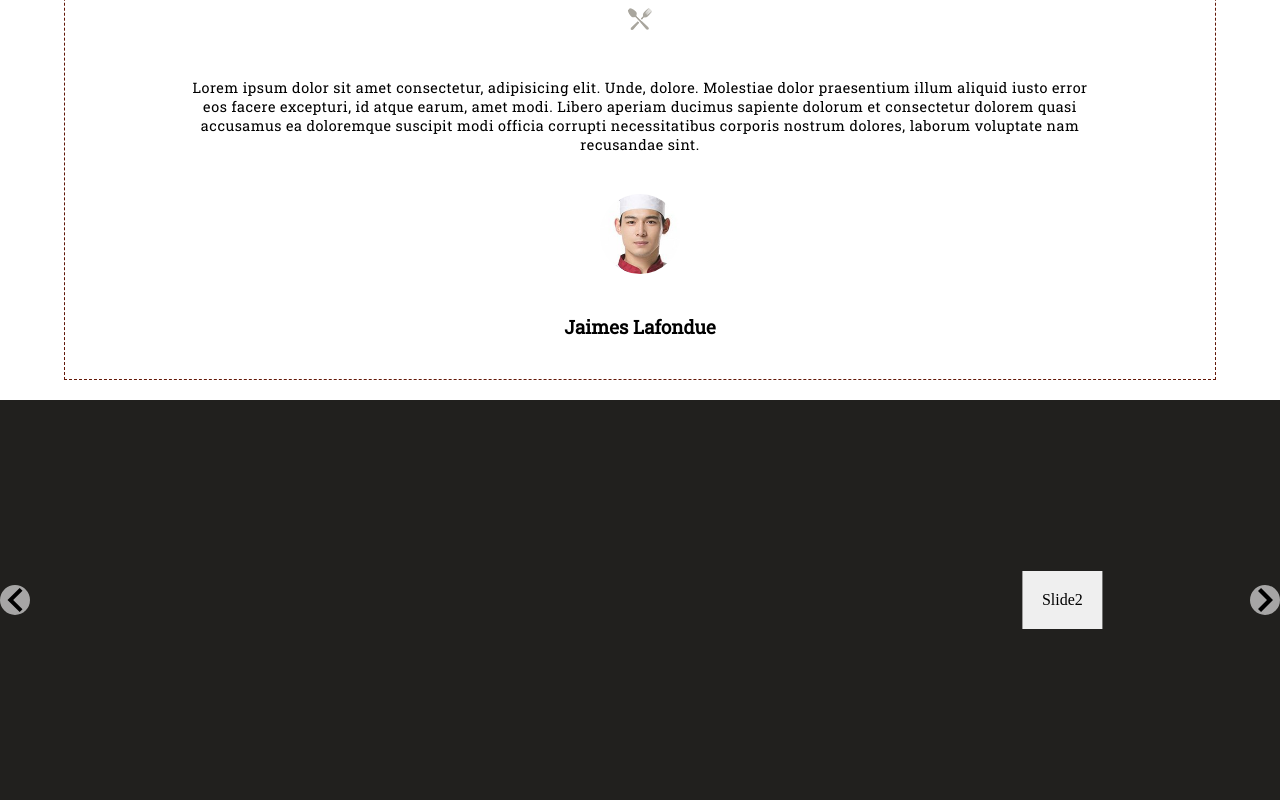
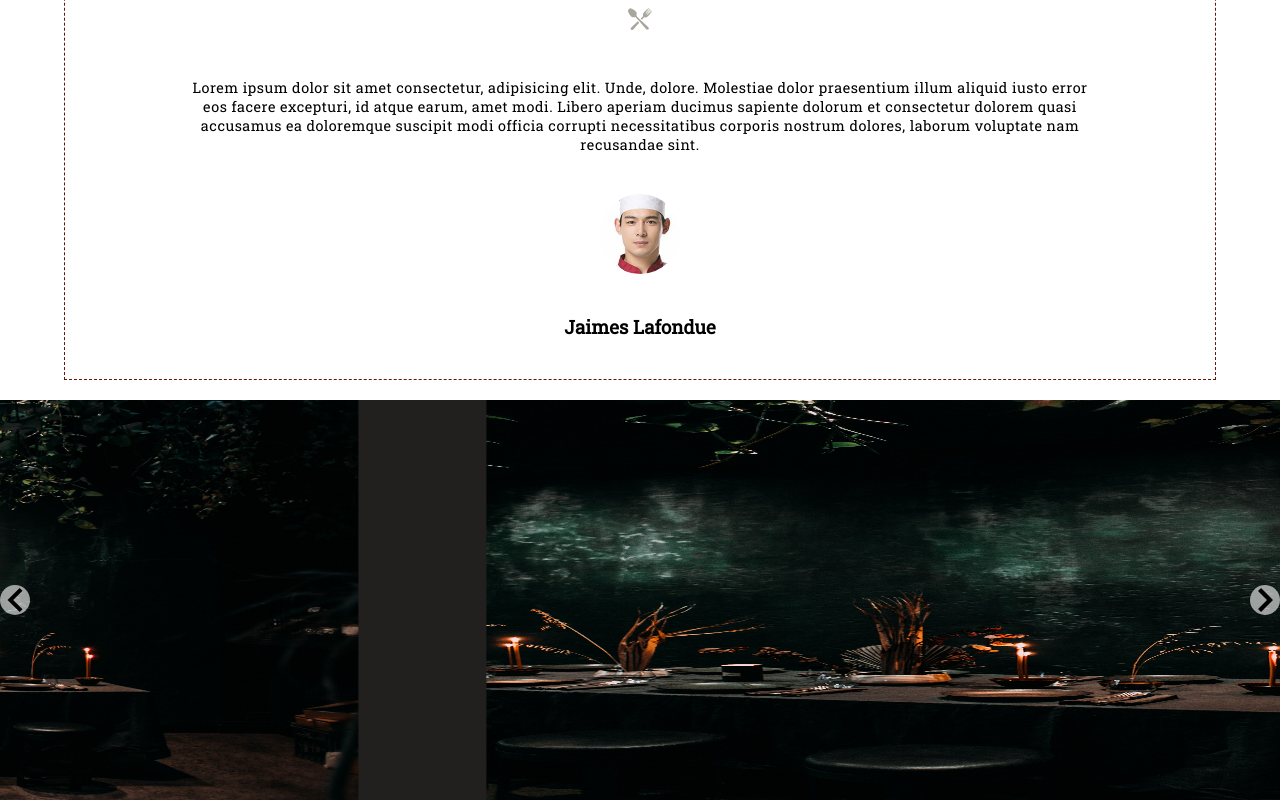
Before and after one commit to Alcarian/ECF-Studi-Quai-Antique, a React (Create React App) app: page / in a window 1280 px wide. Shown: the part 937-1737 px from the top of the page. Built offline with nearby package versions, Linux system fonts and the light colour scheme.

Commit message:
reglages diapo

```diff
--- a/src/components/Section1.js
+++ b/src/components/Section1.js
@@ -7,7 +7,7 @@ const Section1 = () => {
     <div className="section-1">
       <h2>Le mot du Chef</h2>
       <span>
-        <img src={plate} alt="" />
+        <img src={plate} alt="icone" />
       </span>
       <p>
         Lorem ipsum dolor sit amet consectetur, adipisicing elit. Unde, dolore.
@@ -17,7 +17,7 @@ const Section1 = () => {
         modi officia corrupti necessitatibus corporis nostrum dolores, laborum
         voluptate nam recusandae sint.
       </p>
-      <img src={avatar1} alt="" />
+      <img src={avatar1} alt="chef" />
       <h3>Jaimes Lafondue</h3>
     </div>
   );
--- a/src/components/Section2.js
+++ b/src/components/Section2.js
@@ -3,64 +3,32 @@ import { Slide } from "react-slideshow-image";
 import "react-slideshow-image/dist/styles.css";
 import table1 from "../img/table1.jpg";
 import table2 from "../img/table2.jpg";
+import table3 from "../img/table3.jpg";
+import charcuterie4 from "../img/charcuterie4.jpg";
+import poulet5 from "../img/poulet5.jpg";
 
-const divStyle = {
-  display: "flex",
-  alignItems: "center",
-  justifyContent: "center",
-  backgroundSize: "cover",
-  height: "400px",
-};
-
-const spanStyle = {
-  padding: "20px",
-  background: "#efefef",
-  color: "#000000",
-};
-
-const slideImages = [
-  {
-    url: { table1 },
-    caption: "Slide1",
-  },
-
-  {
-    url: { table2 },
-    caption: "Slide2",
-  },
-
-  {
-    url: "frontend-resto/src/img/img3.jpg",
-    caption: "Slide3",
-  },
-
-  {
-    url: "frontend-resto/src/img/img4.jpg",
-    caption: "Slide4",
-  },
-
-  {
-    url: "frontend-resto/src/img/img5.jpg",
-    caption: "Slide5",
-  },
+const images = [
+  { id: 1, URL: JSON.parse(JSON.stringify(table1)) },
+  { id: 2, URL: JSON.parse(JSON.stringify(table2)) },
+  { id: 3, URL: JSON.parse(JSON.stringify(table3)) },
+  { id: 4, URL: JSON.parse(JSON.stringify(charcuterie4)) },
+  { id: 5, URL: JSON.parse(JSON.stringify(poulet5)) },
 ];
 
-const Section2 = () => {
+export default function Section2() {
   return (
     <div className="slide-container">
       <Slide>
-        {slideImages.map((slideImage, index) => (
-          <div key={index}>
-            <div
-              style={{ ...divStyle, backgroundImage: `url(${slideImage.url})` }}
-            >
-              <span style={spanStyle}>{slideImage.caption}</span>
-            </div>
+        {images.map((image) => (
+          <div key={image.id}>
+            <img
+              className="imgStyle"
+              src={image.URL}
+              alt={`images ${image.id}`}
+            />
           </div>
         ))}
       </Slide>
     </div>
   );
-};
-
-export default Section2;
+}
--- a/src/styles/components/_hamburgerMenu.scss
+++ b/src/styles/components/_hamburgerMenu.scss
@@ -8,7 +8,7 @@
     height: 15px;
     position: relative;
     z-index: 1;
-    transition: transform 0.3s ease;
+    transition: transform 0.9s ease;
 
     .line {
       position: absolute;
@@ -16,7 +16,7 @@
       height: 3px;
       border-radius: 5px;
       background-color: $color-white;
-      transition: transform 0.3s ease;
+      transition: transform 0.9s ease;
     }
 
     &:before,
@@ -27,7 +27,7 @@
       height: 3px;
       border-radius: 5px;
       background-color: $color-white;
-      transition: transform 0.3s ease;
+      transition: transform 0.9s ease;
     }
 
     &:before {
@@ -55,7 +55,7 @@
         opacity: 1;
         visibility: visible;
         transform: translateX(-70px);
-        transition: transform 0.3s ease;
+        transition: transform 1.2s ease;
       }
 
       li {
--- a/src/styles/components/_section2.scss
+++ b/src/styles/components/_section2.scss
@@ -1,3 +1,14 @@
 .slide-container {
     background: $color-black;
+
 }
+
+.imgStyle {
+    display: flex;
+    align-items: center;
+    justify-content: center;
+    background-size: cover;
+    height: 400px;
+    width: 90%;
+    margin: 0 auto;
+  };
--- a/src/styles/index.css
+++ b/src/styles/index.css
@@ -74,7 +74,7 @@ h6 {
   height: 15px;
   position: relative;
   z-index: 1;
-  transition: transform 0.3s ease;
+  transition: transform 0.9s ease;
 }
 .hamburger-menu .line {
   position: absolute;
@@ -82,7 +82,7 @@ h6 {
   height: 3px;
   border-radius: 5px;
   background-color: rgb(243, 226, 221);
-  transition: transform 0.3s ease;
+  transition: transform 0.9s ease;
 }
 .hamburger-menu:before, .hamburger-menu:after {
   content: "";
@@ -91,7 +91,7 @@ h6 {
   height: 3px;
   border-radius: 5px;
   background-color: rgb(243, 226, 221);
-  transition: transform 0.3s ease;
+  transition: transform 0.9s ease;
 }
 .hamburger-menu:before {
   transform: translateY(-6px);
@@ -112,7 +112,7 @@ h6 {
   opacity: 1;
   visibility: visible;
   transform: translateX(-70px);
-  transition: transform 0.3s ease;
+  transition: transform 1.2s ease;
 }
 .hamburger-menu.open li {
   padding-top: 8px;
@@ -174,4 +174,14 @@ h6 {
 
 .slide-container {
   background: #21201e;
+}
+
+.imgStyle {
+  display: flex;
+  align-items: center;
+  justify-content: center;
+  background-size: cover;
+  height: 400px;
+  width: 90%;
+  margin: 0 auto;
 }/*# sourceMappingURL=index.css.map */
```
Also changed, not shown: 1 other file (tests, documents, lock files or other folders).
